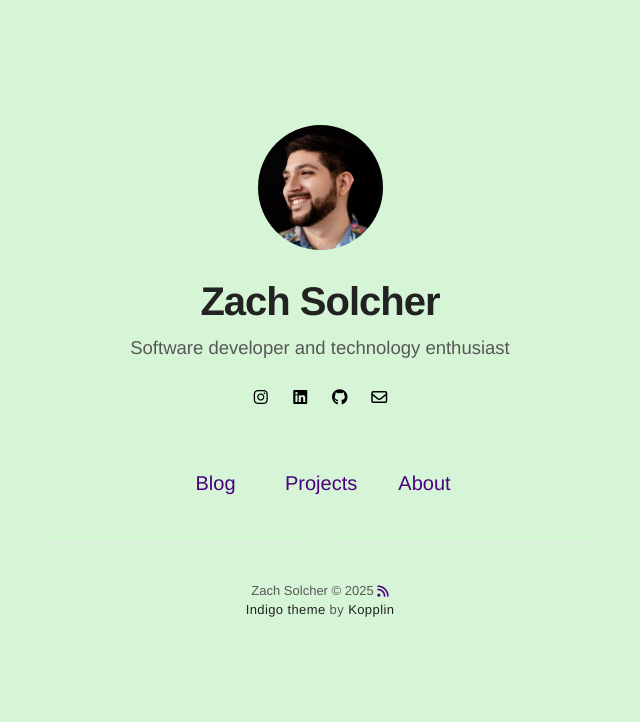
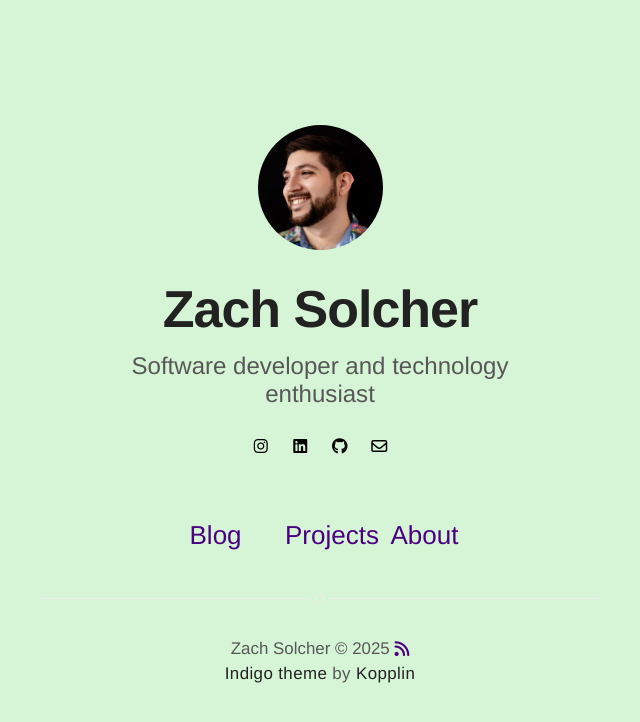
Before and after one commit to zsolcher/zsolcher.github.io, a Jekyll site: the page built from index.html, in a window 1280 px wide. Shown: the top 722 px of the page, without its empty margins (320-960 px from the left). Built offline with Jekyll 4.4.1, drawn with Linux system fonts in a browser that asks for light colours; nearby versions of some CDN libraries.

Commit message:
Scale up text size by 30% only for desktop/web view

```diff
--- a/_sass/base/general.sass
+++ b/_sass/base/general.sass
@@ -1,5 +1,11 @@
 body, html
 	font-size: 62.5%
+
+@media #{$above}
+	body, html
+		font-size: 81.25%
+	body
+		font: 20.8px $fontSans
 
 body
 	font: 16px $fontSans
```
